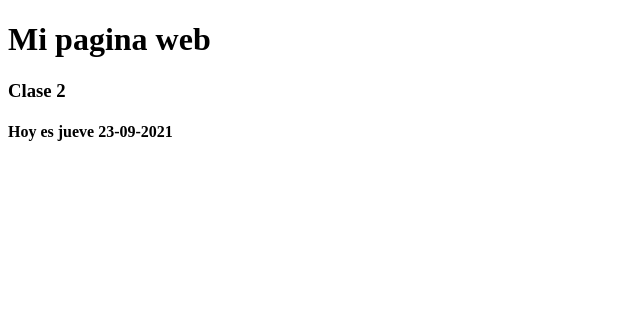
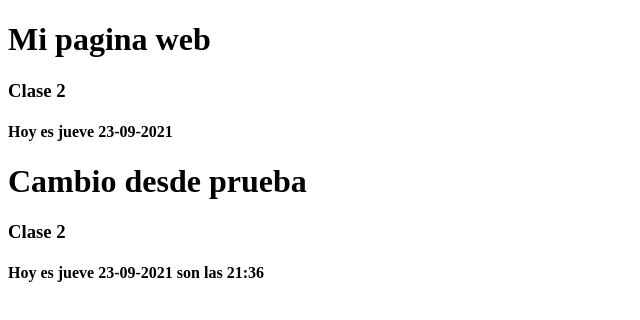
Before and after one commit to rafaedante/repoTestRemoto, a plain HTML site: page index.html in a window 1280 px wide. Shown: the whole page, without its empty margins (0-640 px from the left). Drawn offline with Linux system fonts and the light colour scheme.

Commit message:
nueva actualizacion index desde rama prueba

```diff
--- a/index.html
+++ b/index.html
@@ -7,5 +7,9 @@
     <h1>Mi pagina web</h1>
     <h3>Clase 2</h3>
     <h4>Hoy es jueve 23-09-2021</h4>
+
+    <h1>Cambio desde prueba</h1>
+    <h3>Clase 2</h3>
+    <h4>Hoy es jueve 23-09-2021 son las 21:36</h4>
 </body>
 </html>
```
